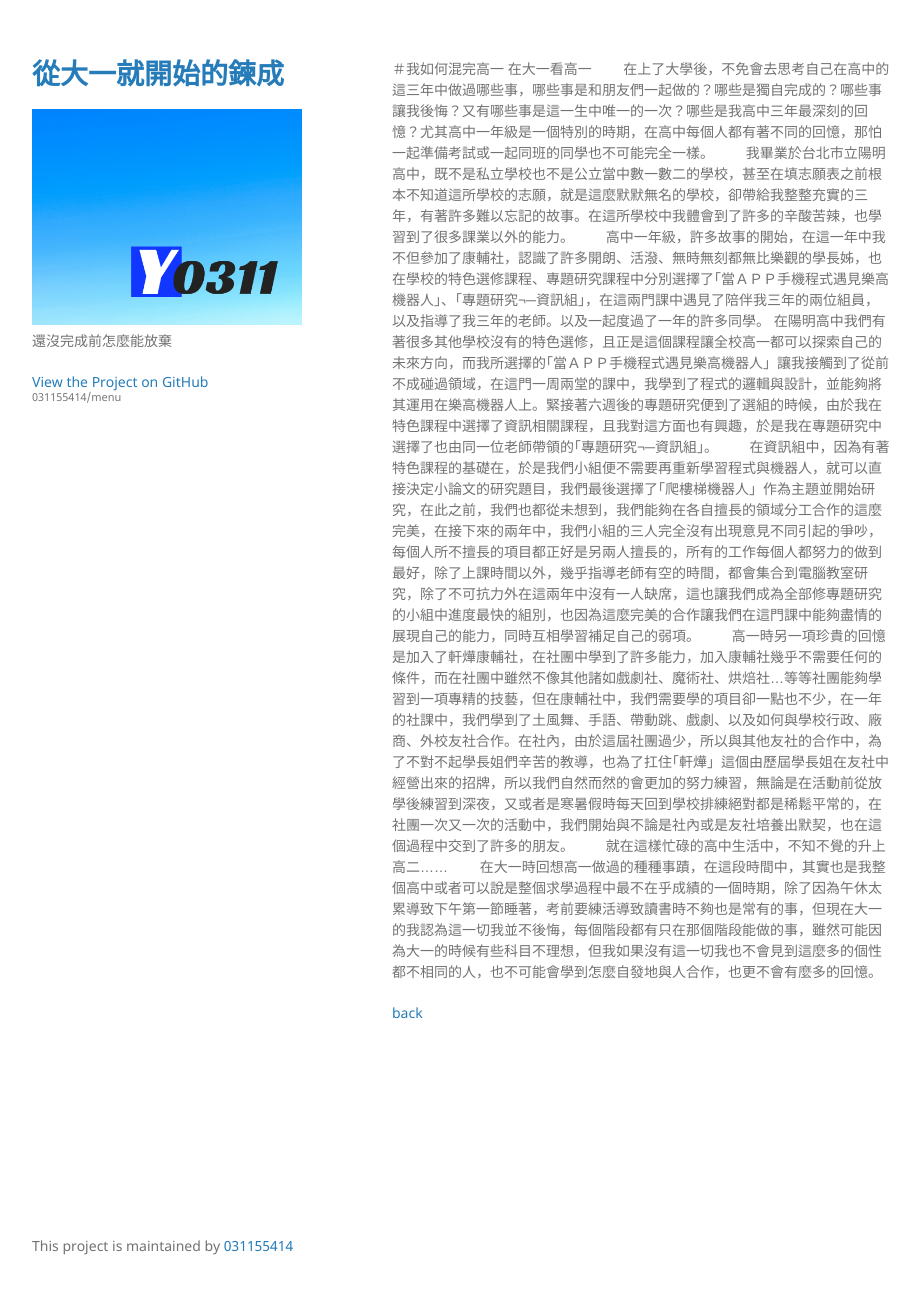
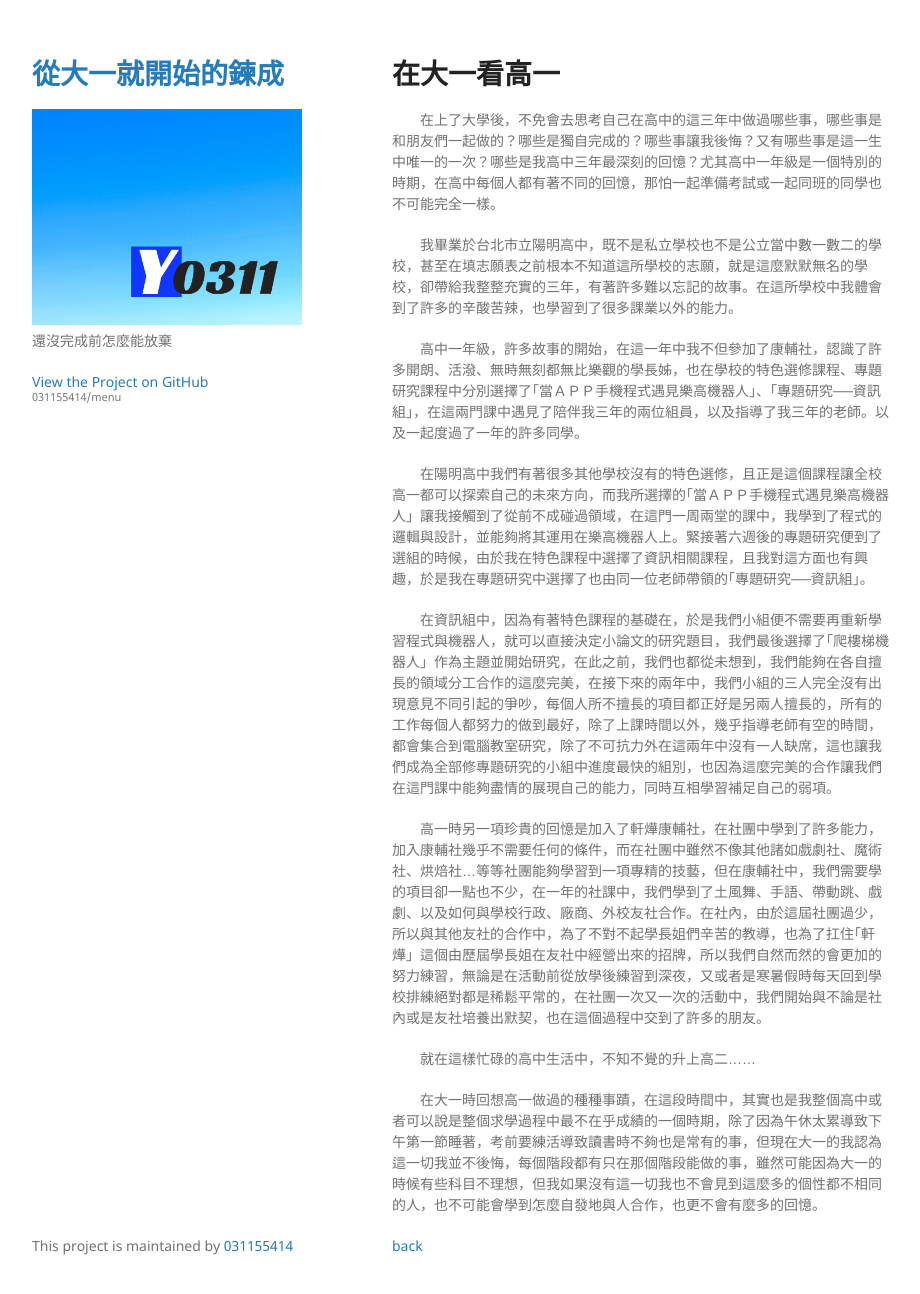
Before and after one commit to 031155414/menu, a Jekyll site: the page built from c_hw/ch_hw01.md, in a window 1280 px wide and 1326 px high. Shown: the top 1294 px of the window, without its empty margins (178-1098 px from the left). Built offline with Jekyll 4.4.1, drawn with Linux system fonts in a browser that asks for light colours; our own code applies the rules of GitHub Pages for plain Markdown files.

Commit message:
Update ch_hw01.md

```diff
--- a/c_hw/ch_hw01.md
+++ b/c_hw/ch_hw01.md
@@ -2,15 +2,22 @@
 layout: default
 ---
 
-＃我如何混完高一
-在大一看高一
+# 在大一看高一
+
 　　在上了大學後，不免會去思考自己在高中的這三年中做過哪些事，哪些事是和朋友們一起做的？哪些是獨自完成的？哪些事讓我後悔？又有哪些事是這一生中唯一的一次？哪些是我高中三年最深刻的回憶？尤其高中一年級是一個特別的時期，在高中每個人都有著不同的回憶，那怕一起準備考試或一起同班的同學也不可能完全一樣。
+
 　　我畢業於台北市立陽明高中，既不是私立學校也不是公立當中數一數二的學校，甚至在填志願表之前根本不知道這所學校的志願，就是這麼默默無名的學校，卻帶給我整整充實的三年，有著許多難以忘記的故事。在這所學校中我體會到了許多的辛酸苦辣，也學習到了很多課業以外的能力。
-　　高中一年級，許多故事的開始，在這一年中我不但參加了康輔社，認識了許多開朗、活潑、無時無刻都無比樂觀的學長姊，也在學校的特色選修課程、專題研究課程中分別選擇了｢當ＡＰＰ手機程式遇見樂高機器人」、｢專題研究¬─資訊組」，在這兩門課中遇見了陪伴我三年的兩位組員，以及指導了我三年的老師。以及一起度過了一年的許多同學。
-	在陽明高中我們有著很多其他學校沒有的特色選修，且正是這個課程讓全校高一都可以探索自己的未來方向，而我所選擇的｢當ＡＰＰ手機程式遇見樂高機器人」讓我接觸到了從前不成碰過領域，在這門一周兩堂的課中，我學到了程式的邏輯與設計，並能夠將其運用在樂高機器人上。緊接著六週後的專題研究便到了選組的時候，由於我在特色課程中選擇了資訊相關課程，且我對這方面也有興趣，於是我在專題研究中選擇了也由同一位老師帶領的｢專題研究¬─資訊組」。
+
+　　高中一年級，許多故事的開始，在這一年中我不但參加了康輔社，認識了許多開朗、活潑、無時無刻都無比樂觀的學長姊，也在學校的特色選修課程、專題研究課程中分別選擇了｢當ＡＰＰ手機程式遇見樂高機器人」、｢專題研究──資訊組」，在這兩門課中遇見了陪伴我三年的兩位組員，以及指導了我三年的老師。以及一起度過了一年的許多同學。
+
+　　在陽明高中我們有著很多其他學校沒有的特色選修，且正是這個課程讓全校高一都可以探索自己的未來方向，而我所選擇的｢當ＡＰＰ手機程式遇見樂高機器人」讓我接觸到了從前不成碰過領域，在這門一周兩堂的課中，我學到了程式的邏輯與設計，並能夠將其運用在樂高機器人上。緊接著六週後的專題研究便到了選組的時候，由於我在特色課程中選擇了資訊相關課程，且我對這方面也有興趣，於是我在專題研究中選擇了也由同一位老師帶領的｢專題研究──資訊組」。
+
 　　在資訊組中，因為有著特色課程的基礎在，於是我們小組便不需要再重新學習程式與機器人，就可以直接決定小論文的研究題目，我們最後選擇了｢爬樓梯機器人」作為主題並開始研究，在此之前，我們也都從未想到，我們能夠在各自擅長的領域分工合作的這麼完美，在接下來的兩年中，我們小組的三人完全沒有出現意見不同引起的爭吵，每個人所不擅長的項目都正好是另兩人擅長的，所有的工作每個人都努力的做到最好，除了上課時間以外，幾乎指導老師有空的時間，都會集合到電腦教室研究，除了不可抗力外在這兩年中沒有一人缺席，這也讓我們成為全部修專題研究的小組中進度最快的組別，也因為這麼完美的合作讓我們在這門課中能夠盡情的展現自己的能力，同時互相學習補足自己的弱項。
+
 　　高一時另一項珍貴的回憶是加入了軒燁康輔社，在社團中學到了許多能力，加入康輔社幾乎不需要任何的條件，而在社團中雖然不像其他諸如戲劇社、魔術社、烘焙社…等等社團能夠學習到一項專精的技藝，但在康輔社中，我們需要學的項目卻一點也不少，在一年的社課中，我們學到了土風舞、手語、帶動跳、戲劇、以及如何與學校行政、廠商、外校友社合作。在社內，由於這屆社團過少，所以與其他友社的合作中，為了不對不起學長姐們辛苦的教導，也為了扛住｢軒燁」這個由歷屆學長姐在友社中經營出來的招牌，所以我們自然而然的會更加的努力練習，無論是在活動前從放學後練習到深夜，又或者是寒暑假時每天回到學校排練絕對都是稀鬆平常的，在社團一次又一次的活動中，我們開始與不論是社內或是友社培養出默契，也在這個過程中交到了許多的朋友。
+
 　　就在這樣忙碌的高中生活中，不知不覺的升上高二……
+
 　　在大一時回想高一做過的種種事蹟，在這段時間中，其實也是我整個高中或者可以說是整個求學過程中最不在乎成績的一個時期，除了因為午休太累導致下午第一節睡著，考前要練活導致讀書時不夠也是常有的事，但現在大一的我認為這一切我並不後悔，每個階段都有只在那個階段能做的事，雖然可能因為大一的時候有些科目不理想，但我如果沒有這一切我也不會見到這麼多的個性都不相同的人，也不可能會學到怎麼自發地與人合作，也更不會有麼多的回憶。
 
 [back](https://031155414.github.io/menu/)
```
